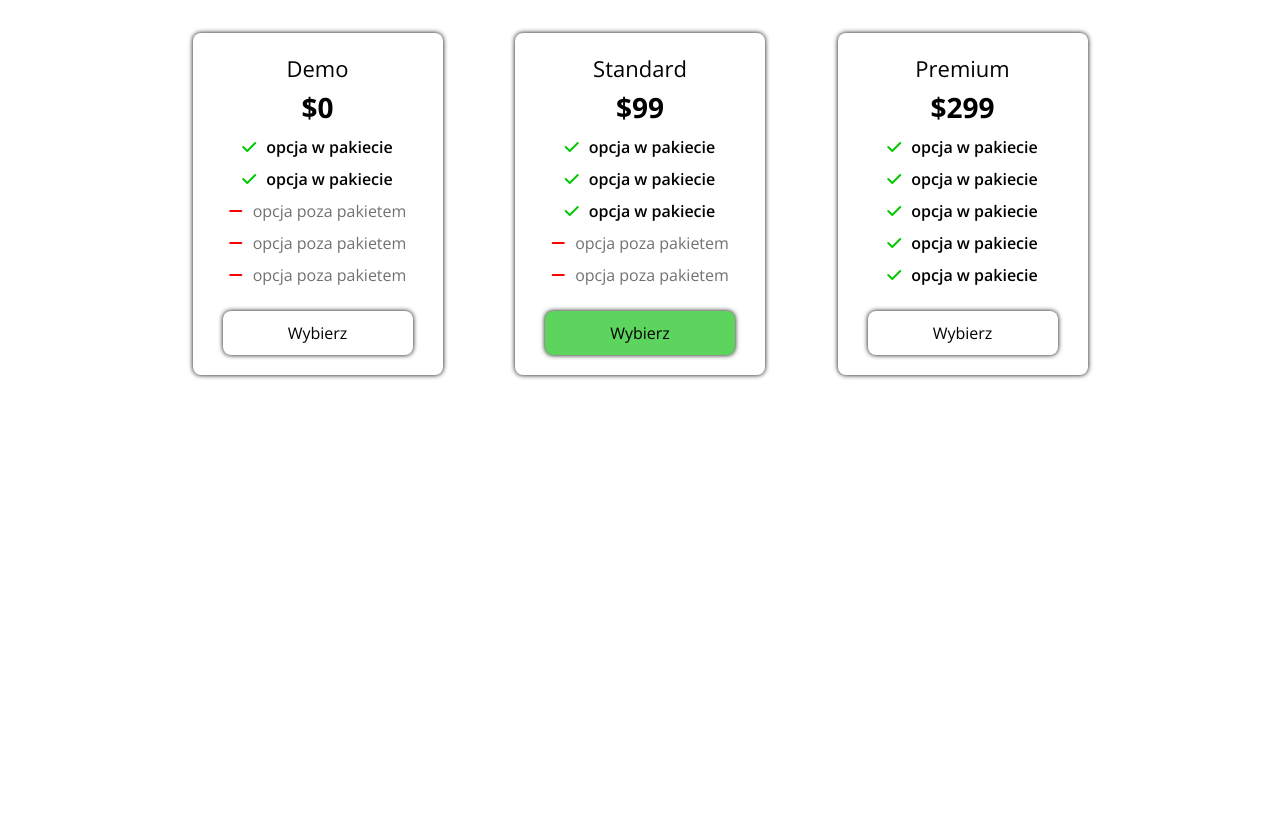
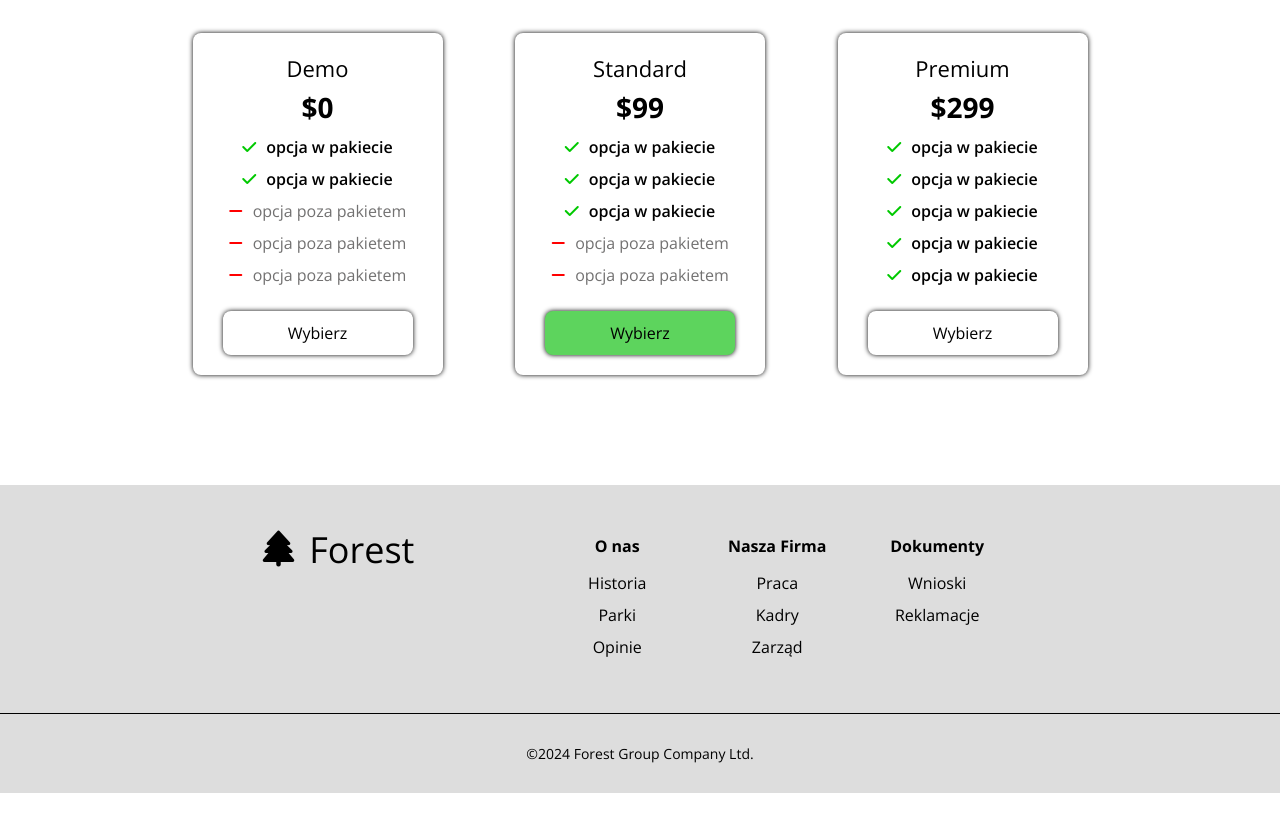
Before and after one commit to ChrisBar92/Forest, a website: page dist/index.html in a window 1280 px wide. Shown: the part 1970-2797 px from the top of the page. After the commit the page ends 2763 px from the top, so only its background shows below. Drawn offline with nearby package versions, Linux system fonts and the light colour scheme.

Commit message:
footer for desktop and mobile finished. details in sections changed

```diff
--- a/src/js/main.js
+++ b/src/js/main.js
@@ -3,12 +3,20 @@ const closeBurger = document.querySelector(".fa-x")
 const burgerBtn = document.querySelector(".nav__burger")
 const navLinks = document.querySelectorAll(".nav__link")
 const boxLinks = document.querySelector(".nav__box")
+const footerYear = document.querySelector(".footer__year")
 
 const handleBurger = () => {
 	openBurger.classList.toggle("hide")
 	closeBurger.classList.toggle("hide")
-		boxLinks.classList.toggle("active")
+	boxLinks.classList.toggle("active")
 }
+
+const handleYear = () => {
+	const currentYear = new Date()
+	footerYear.textContent = currentYear.getFullYear()
+}
+
+handleYear()
 
 burgerBtn.addEventListener("click", handleBurger)
 
--- a/src/sass/main.scss
+++ b/src/sass/main.scss
@@ -17,7 +17,6 @@ body {
 	background-color: #fff;
 	font-family: "Open Sans", sans-serif;
 	font-size: 1.6rem;
-	height: 500vh;
 }
 
 .wrapper {
@@ -52,7 +51,7 @@ body {
 	position: fixed;
 	top: 0;
 	width: 100%;
-	box-shadow: 5px 5px 10px rgb(0, 0, 0);
+	box-shadow: 0px 0px 5px rgb(0, 0, 0);
 	background-color: #fff;
 	z-index: 10;
 
@@ -70,6 +69,13 @@ body {
 		font-size: 2.4rem;
 		color: #333;
 		text-decoration: none;
+		transition: color 0.3s;
+
+		&:hover,
+		&:focus {
+			outline: none;
+			color: rgb(41, 136, 41);
+		}
 
 		&-icon {
 			margin-right: 1rem;
@@ -256,7 +262,6 @@ body {
 			font-weight: bold;
 		}
 
-
 		&-link {
 			width: 100%;
 			margin-top: 2rem;
@@ -313,6 +318,65 @@ body {
 				}
 			}
 		}
+	}
+}
+
+.footer {
+	display: flex;
+	flex-direction: column;
+	justify-content: center;
+	align-items: center;
+	background-color: #ddd;
+
+	&__logo {
+		display: none;
+	}
+
+	&__box {
+		display: flex;
+		justify-content: space-evenly;
+		flex-wrap: wrap;
+		padding: 2rem 0;
+	}
+
+	&__section {
+		display: flex;
+		flex-direction: column;
+		align-items: center;
+		flex-wrap: wrap;
+		width: 12rem;
+		padding: 1rem;
+		margin: 1rem;
+
+		&-title {
+			padding-bottom: 1rem;
+			font-weight: bold;
+		}
+
+		&-link {
+			width: 100%;
+			text-align: center;
+			padding: 0.5rem 0;
+			color: #000;
+			text-decoration: none;
+			border-radius: 5px;
+			transition: background-color 0.3s, color 0.3s;
+
+			&:hover,
+			&:focus {
+				outline: none;
+				background-color: #000;
+				color: #fff;
+			}
+		}
+	}
+
+	&__company {
+		width: 100%;
+		padding: 3rem 1rem;
+		font-size: 1.4rem;
+		text-align: center;
+		border-top: 1px solid #000;
 	}
 }
 
@@ -380,6 +444,12 @@ body {
 
 		&__card {
 			margin: 3rem 2rem;
+		}
+	}
+
+	.footer {
+		&__section {
+			margin: 2rem;
 		}
 	}
 }
@@ -475,6 +545,36 @@ body {
 			padding: 2rem 0;
 		}
 	}
+
+	.footer {
+		&__container {
+			display: flex;
+			justify-content: space-evenly;
+			align-items: center;
+			flex-direction: row;
+			width: 90%;
+			max-width: 100rem;
+		}
+		&__logo {
+			display: flex;
+			align-items: center;
+			align-self: flex-start;
+			margin-top: 4rem;
+			font-size: 3.6rem;
+			color: #000;
+			text-decoration: none;
+
+			&:hover,
+			&:focus {
+				outline: none;
+				color: rgb(41, 136, 41);
+			}
+
+			&-icon {
+				margin-right: 1.5rem;
+			}
+		}
+	}
 }
 
 @media (992px < width) {
@@ -519,8 +619,17 @@ body {
 
 		&__title {
 			width: 90rem;
-			// padding: 2rem 15rem;
 			font-size: 3.2rem;
 		}
 	}
+
+	.offers {
+		&__card {
+			transition: transform 0.3s;
+
+			&:hover {
+				transform: scale(1.05);
+			}
+		}
+	}
 }
```
Also changed, not shown: dist/contact.html, dist/css/main.min.css, dist/index.html, dist/js/main.min.js, dist/offers.html, 5 other files.
